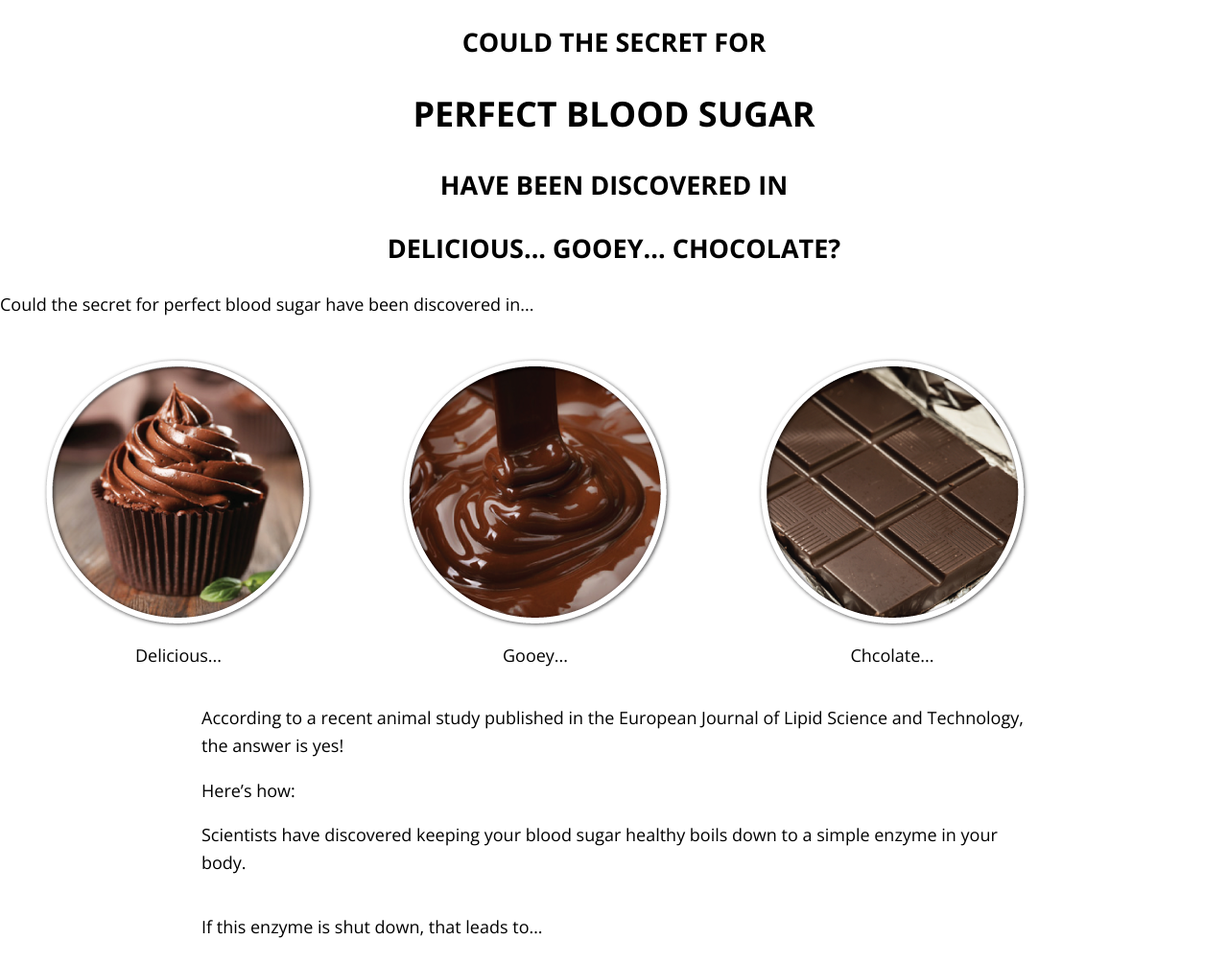
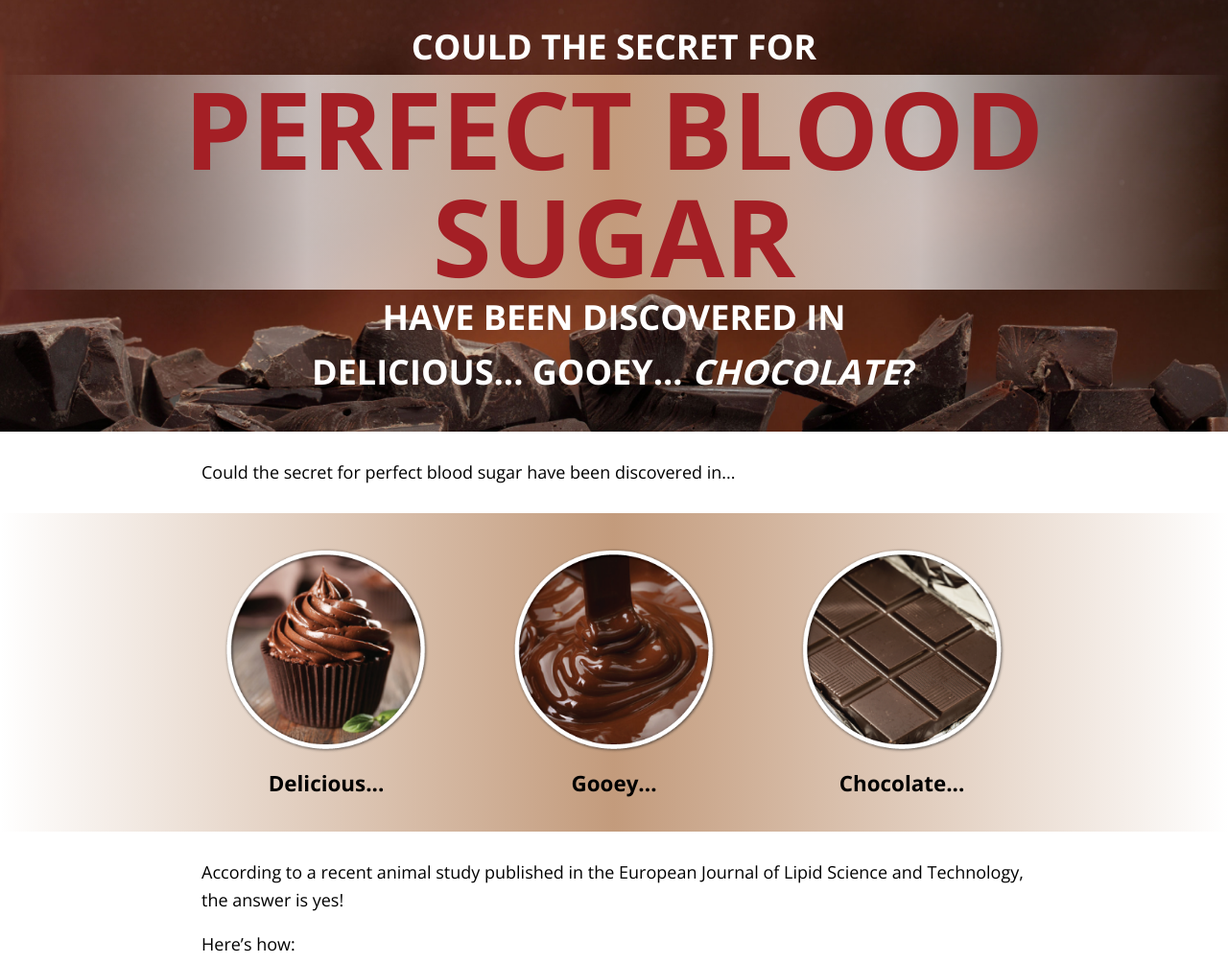
Before and after one commit to adamayd/Tech_Interviews, a plain HTML site: page index.html in a window 1280 px wide. Shown: the top 1004 px of the page at 96% size. Drawn offline with nearby package versions, Linux system fonts and the light colour scheme; a web font is replaced by a local one.

Commit message:
chocolate and header sections complete

```diff
--- a/css/styles.css
+++ b/css/styles.css
@@ -1,3 +1,7 @@
+html {
+  margin-top: 0;
+}
+
 body {
   font-family: 'Open Sans', sans-serif;
   box-sizing: border-box;
@@ -16,7 +20,7 @@ body {
   width: 80%;
   max-width: 900px;
   margin: 0 auto;
-  padding-bottom: 10px;
+  padding: 10px 0;
 }
 
 .innersection p,
@@ -27,15 +31,56 @@ body {
 
 .header {
   text-align: center;
+  background-image: url("../assets/images/HeadlineImage_1.jpg");
+  background-size: cover;
+  background-repeat: no-repeat;
+  background-position: center;
+  color: white;
+  height: 450px;
+  font-size: 1.5rem;
+  padding-top: 20px;
+}
+
+.title {
+  background: linear-gradient(
+    to right,
+    rgba(196,154,108,0),
+    rgba(255,255,255,0.7),
+    rgba(195,155,124,1),
+    rgba(255,255,255,0.7),
+    rgba(196,154,108,0));
+  color: #A41F25;
+  font-size: 3.5rem;
+  line-height: 1;
 }
 
 .header h1 {
+  margin: 0;
   font-family: 'rift', 'Open Sans', sans-serif;
 }
 
-.figures__area {
+.header h2 {
+  margin: 0;
+}
+
+.chocolate {
+  background: linear-gradient(
+    to right,
+    rgba(196, 154, 108, 0),
+    rgba(195, 155, 124, 1),
+    rgba(196, 154, 108, 0));
+  font-weight: 800;
+  font-size: 1.4rem;
+}
+
+.chocolate__figures {
   display: flex;
   flex-direction: row;
+}
+
+.chocolate__image {
+  max-width: 250px;
+  width: 100%;
 }
 
 figcaption {
--- a/index.html
+++ b/index.html
@@ -12,33 +12,42 @@
   <script defer src="js/script.js"></script>
 </head>
 <body>
+<!-- Headline Text -->
 <header class="header">
-<!-- Headline Text -->
   <h2>COULD THE SECRET FOR</h2>
-<h1>PERFECT BLOOD SUGAR<h1>
+  <div class="title">
+    <h1>PERFECT BLOOD SUGAR</h1>
+  </div>
   <h2>HAVE BEEN DISCOVERED IN</h2>
-<h2>DELICIOUS... GOOEY... CHOCOLATE?</h2>
+  <h2>DELICIOUS... GOOEY... <em>CHOCOLATE</em>?</h2>
+</header>
 <!-- / Headline Text -->
-</header>
-
-
 
 <!-- section 1 text -->
+<section class="tweener">
+  <div class="innersection">
     <p>Could the secret for perfect blood sugar have been discovered in...</p>
-  <div class="figures__area">
+  </div>
+</section>
+
+<section class="chocolate">
+  <div class="innersection">
+    <div class="chocolate__figures">
       <figure>
-      <img src="assets/images/DeliciousImg_2.png" alt="delicious cupcake" />
+        <img src="assets/images/DeliciousImg_2.png" alt="delicious cupcake" class="chocolate__image" />
         <figcaption>Delicious...</figcaption>
       </figure>
       <figure>
-      <img src="assets/images/GooeyImg_3.png" alt="gooey melted chocolate" />
+        <img src="assets/images/GooeyImg_3.png" alt="gooey melted chocolate" class="chocolate__image" />
         <figcaption>Gooey...</figcaption>
       </figure>
       <figure>
-      <img src="assets/images/ChocolateImg_4.png" alt="chocalate candy bar" />
-      <figcaption>Chcolate...</figcaption>
+        <img src="assets/images/ChocolateImg_4.png" alt="chocalate candy bar" class="chocolate__image" />
+        <figcaption>Chocolate...</figcaption>
       </figure>
     </div>
+  </div>
+</section>
 
 <section class="underchoc">
   <div class="innersection">
```
Lines whose indentation alone changed are shown as unchanged.
